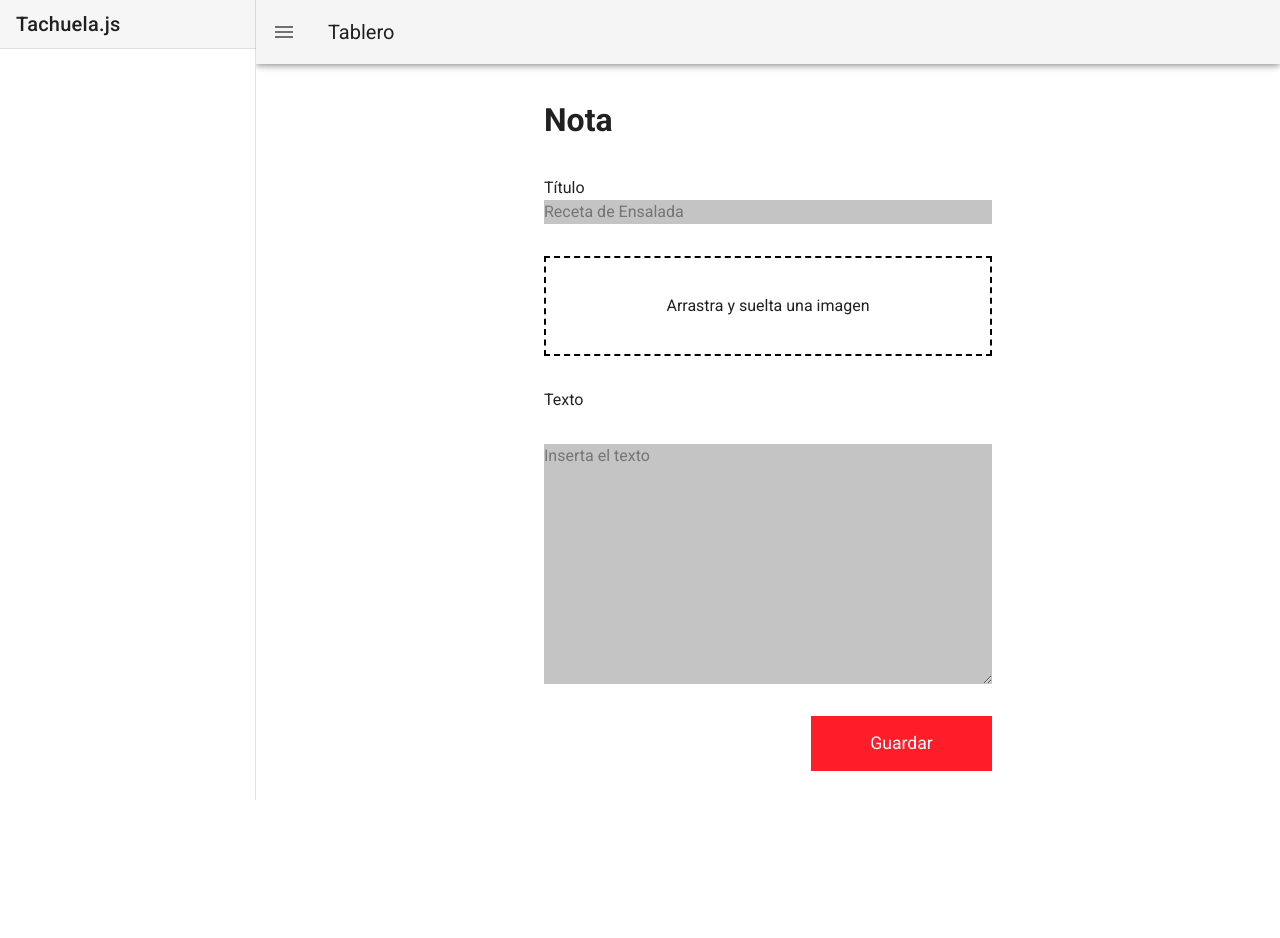
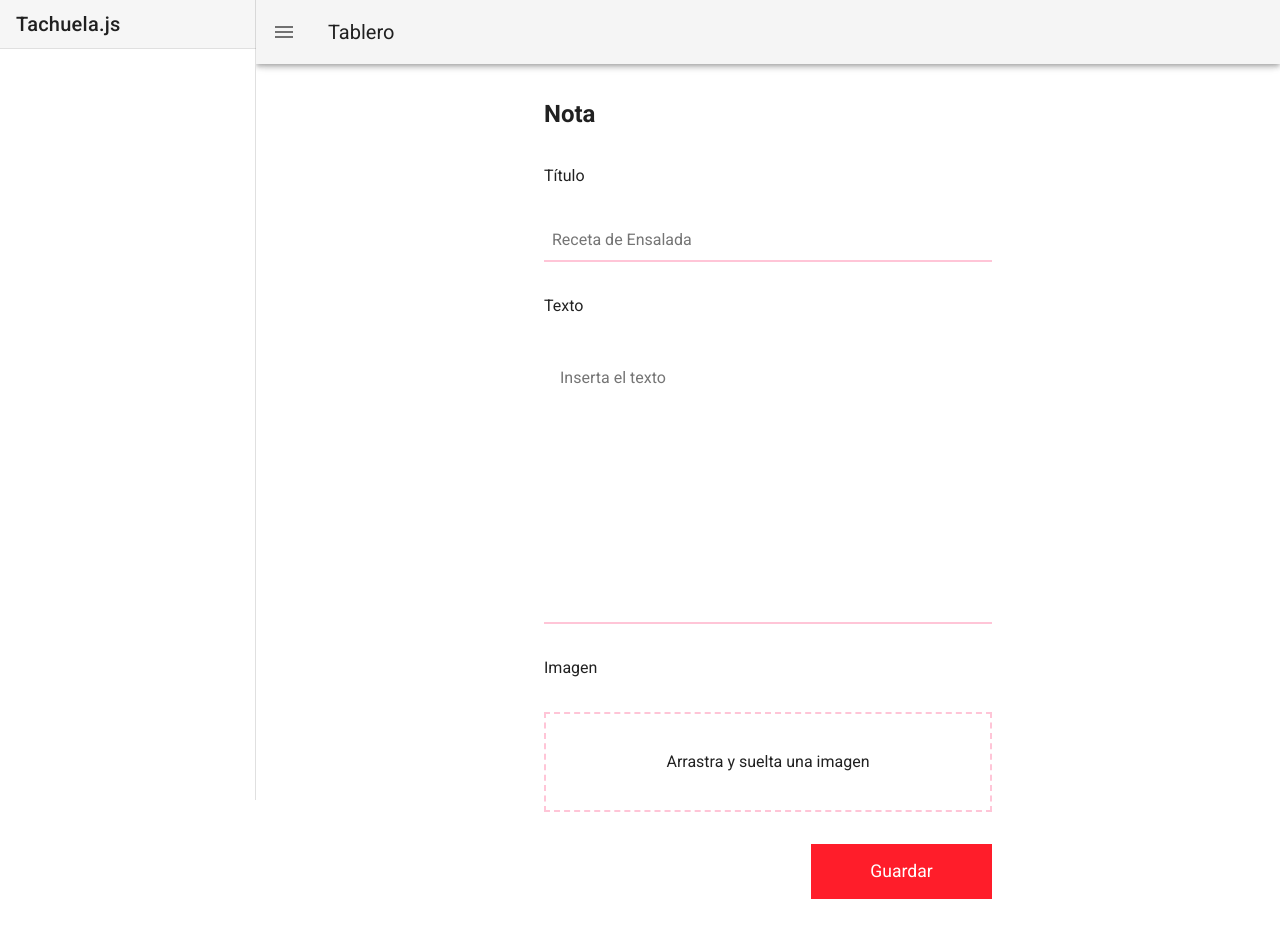
Before and after one commit to r2abreu/Tachuela.js, a Vue app: page /dashboard/note in a window 1280 px wide. Shown: the top 938 px of the page. Before the commit the page ends 864 px from the top, so only its background shows below. Built offline with nearby package versions, Linux system fonts and the light colour scheme.

Commit message:
First version of notes

```diff
--- a/src/App.vue
+++ b/src/App.vue
@@ -43,4 +43,9 @@ body {
 .fade-leave-active {
   opacity: 0;
 }
+
+section {
+  width: 50%;
+  margin: auto;
+}
 </style>
--- a/src/components/Dropzone.vue
+++ b/src/components/Dropzone.vue
@@ -4,13 +4,18 @@
       @change="onFileChange"
       type="file"
       :required="required"
+      id="image"
+      accept="image/*"
     />
-    <span>Arrastra y suelta una imagen</span>
+    <span>{{message}}</span>
   </div>
 </template>
 
 <script>
 export default {
+  data: () => ({
+    message: "Arrastra y suelta una imagen",
+  }),
   name: "Dropzone",
   props: {
     required: {
@@ -21,6 +26,7 @@ export default {
   methods: {
     onFileChange({ target }) {
       let file = target.files[0];
+      this.message = `Nueva imagen: ${file.name}`;
       this.$emit("change", file);
     },
   },
@@ -32,10 +38,15 @@ export default {
   width: 100%;
   height: 100px;
   position: relative;
-  border: 2px dashed #000;
+  border: 2px dashed #ff1d6141;
   display: flex;
   justify-content: center;
   align-items: center;
+  transition: all 0.2s ease-in;
+
+  &:hover {
+    background-color: #c0c0c03d;
+  }
 
   span {
     margin: 0;
--- a/src/components/FormText.vue
+++ b/src/components/FormText.vue
@@ -6,6 +6,7 @@
     :value="value"
     :required="required"
     @input="updateValue($event.target.value)"
+    autocomplete="off"
   >
 </template>
 
@@ -38,6 +39,14 @@ export default {
 
 <style lang="scss" scoped>
 input[type="text"] {
-  background-color: #c4c4c4;
+  background-color: #fff;
+  padding: 0.5em;
+  border-bottom: 2px solid #ff1d6141;
+  transition: all 0.2s ease-in;
+
+  &:focus {
+    outline: transparent;
+    background-color: rgba(192, 192, 192, 0.24);
+  }
 }
 </style>
--- a/src/components/FormTextarea.vue
+++ b/src/components/FormTextarea.vue
@@ -41,7 +41,16 @@ export default {
 
 <style lang="scss" scoped>
 textarea {
-  background-color: #c4c4c4;
+  background-color: #fff;
+  border-bottom: 2px solid #ff1d6141;
   width: 100%;
+  resize: none;
+  padding: 1em;
+  transition: all 0.2s ease-in;
+
+  &:focus {
+    outline: transparent;
+    background-color: #c0c0c03d;
+  }
 }
 </style>
--- a/src/router/index.js
+++ b/src/router/index.js
@@ -64,9 +64,9 @@ const routes = [
 ];
 
 const router = new VueRouter({
-	mode: 'history',
+	routes,
 	base: process.env.BASE_URL,
-	routes
+	mode: 'history'
 });
 
 export default router;
--- a/src/views/Dashboard.vue
+++ b/src/views/Dashboard.vue
@@ -45,10 +45,15 @@
     </v-app-bar>
 
     <v-main>
-      <router-view name="new"></router-view>
-      <router-view name="note"></router-view>
-      <router-view name="bookmark"></router-view>
-      <router-view name="list"></router-view>
+      <transition
+        name="fade"
+        mode="out-in"
+      >
+        <router-view name="new"></router-view>
+        <router-view name="note"></router-view>
+        <router-view name="bookmark"></router-view>
+        <router-view name="list"></router-view>
+      </transition>
     </v-main>
   </v-app>
 </template>
--- a/src/views/NewNote.vue
+++ b/src/views/NewNote.vue
@@ -1,5 +1,5 @@
 <template>
-  <main>
+  <section>
     <h1>Nota</h1>
     <form @submit.prevent="onSubmit">
       <label for="title">Título</label>
@@ -9,10 +9,6 @@
         placeholder="Receta de Ensalada"
         :required="true"
       />
-      <dropzone
-        @change="onFileChange"
-        :required="true"
-      />
       <label for="body">Texto</label>
       <form-textarea
         v-model="body"
@@ -20,12 +16,17 @@
         placeholder="Inserta el texto"
         :required="true"
       />
+      <label for="image">Imagen</label>
+      <dropzone
+        @change="onFileChange"
+        :required="true"
+      />
       <input
         type="submit"
         value="Guardar"
       />
     </form>
-  </main>
+  </section>
 </template>
 
 <script>
@@ -39,7 +40,7 @@ export default {
     return {
       title: "",
       body: "",
-      image: null,
+      image: "",
     };
   },
   components: { Dropzone, FormText, FormTextarea },
@@ -48,7 +49,12 @@ export default {
   methods: {
     ...mapActions(["buildEntry"]),
     onFileChange(file) {
-      this.image = file;
+      let reader = new FileReader();
+      reader.onload = () => {
+        this.image = reader.result;
+      };
+
+      reader.readAsDataURL(file);
     },
     onSubmit() {
       let entry = {
@@ -59,6 +65,7 @@ export default {
         type: "note",
       };
       this.buildEntry(entry);
+      this.$router.push(`/dashboard/note/${entry.id}`);
     },
   },
 };
@@ -66,16 +73,12 @@ export default {
 
 
 <style lang="scss" scoped>
-main {
-  width: 50%;
-  margin: auto;
-}
 form {
   margin-top: 2em;
   display: flex;
   flex-direction: column;
 
-  * + * {
+  * {
     margin-bottom: 2em;
   }
 }
--- a/src/views/Note.vue
+++ b/src/views/Note.vue
@@ -1,45 +1,46 @@
 <template>
-  <main>
-    <h1>{{title}}</h1>
-    {{id}}
-    <figure>
-      <img
-        src=""
-        alt=""
-        title=""
-      />
-    </figure>
+  <section>
+    <div>
+      <h1>{{title}}</h1>
+      <figure>
+        <img
+          :src="this.image"
+          :alt="this.title"
+          :title="this.title"
+        />
+      </figure>
+    </div>
     <p>{{body}}</p>
-    <button>Edit</button>
-  </main>
+    <navigation-button
+      to="/"
+      danger="danger"
+    >Editar</navigation-button>
+  </section>
 </template>
 
 <script>
 import { mapGetters } from "vuex";
+import NavigationButton from "../components/NavigationButton";
 
 export default {
+  name: "Note",
+  components: {
+    NavigationButton,
+  },
   data: () => ({
     id: "",
     title: "",
     body: "",
     image: "",
   }),
-  name: "Note",
   computed: mapGetters(["getEntry"]),
   watch: {
     $route() {
-      this.id = this.obtainId();
-      console.log(this.id);
+      this.provideData();
     },
   },
-
-  // VISTA NO SE ESTA ACTUALIZANDO AL CAMBIAR DE RUTA
-  mounted() {
-    let entry = this.getEntry(this.id);
-    this.id = entry.id;
-    this.title = entry.title;
-    this.body = entry.body;
-    this.image = entry.image;
+  created() {
+    this.provideData();
   },
   methods: {
     obtainId() {
@@ -47,9 +48,54 @@ export default {
       let id = url.slice(url.lastIndexOf("/") + 1);
       return id;
     },
+    provideData() {
+      this.id = this.obtainId();
+      let entry = this.getEntry(this.id);
+      this.title = entry.title;
+      this.body = entry.body;
+      this.image = entry.image;
+    },
   },
 };
 </script>
 
 <style lang="scss" scoped>
+h1 {
+  font-size: 4rem;
+  margin-bottom: 1.5rem;
+}
+
+* + * {
+  margin-bottom: 1em;
+}
+
+p {
+  line-height: 1.5;
+  text-align: justify;
+}
+
+a {
+  display: block;
+  margin-left: auto;
+  margin-top: 4rem;
+}
+
+div {
+  display: flex;
+  align-items: center;
+
+  figure {
+    flex: 1 1 30%;
+
+    img {
+      width: 100%;
+      border-radius: 0.3em;
+      box-shadow: 0px 5px 15px 2px rgba(0, 0, 0, 0.38);
+    }
+  }
+
+  h1 {
+    flex: 1 1 40%;
+  }
+}
 </style>
```
